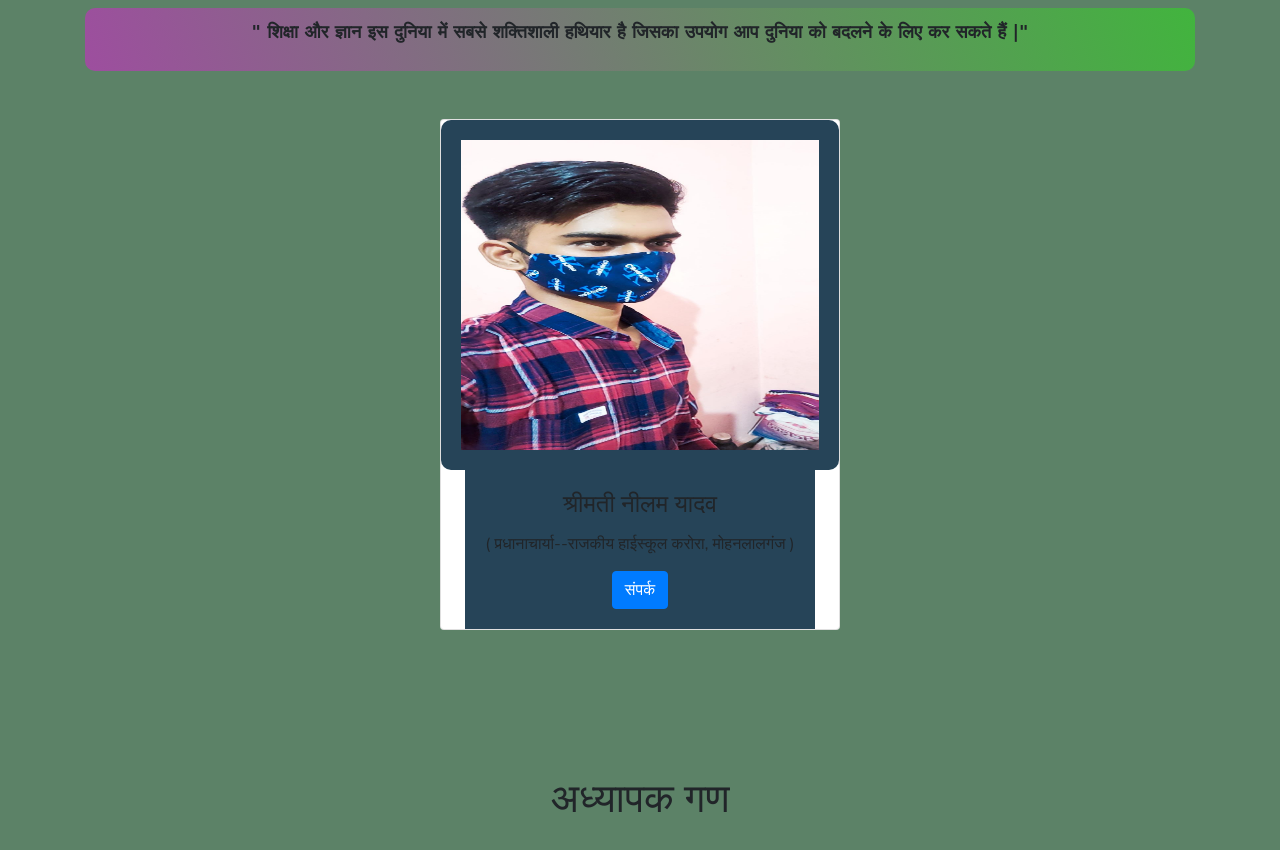
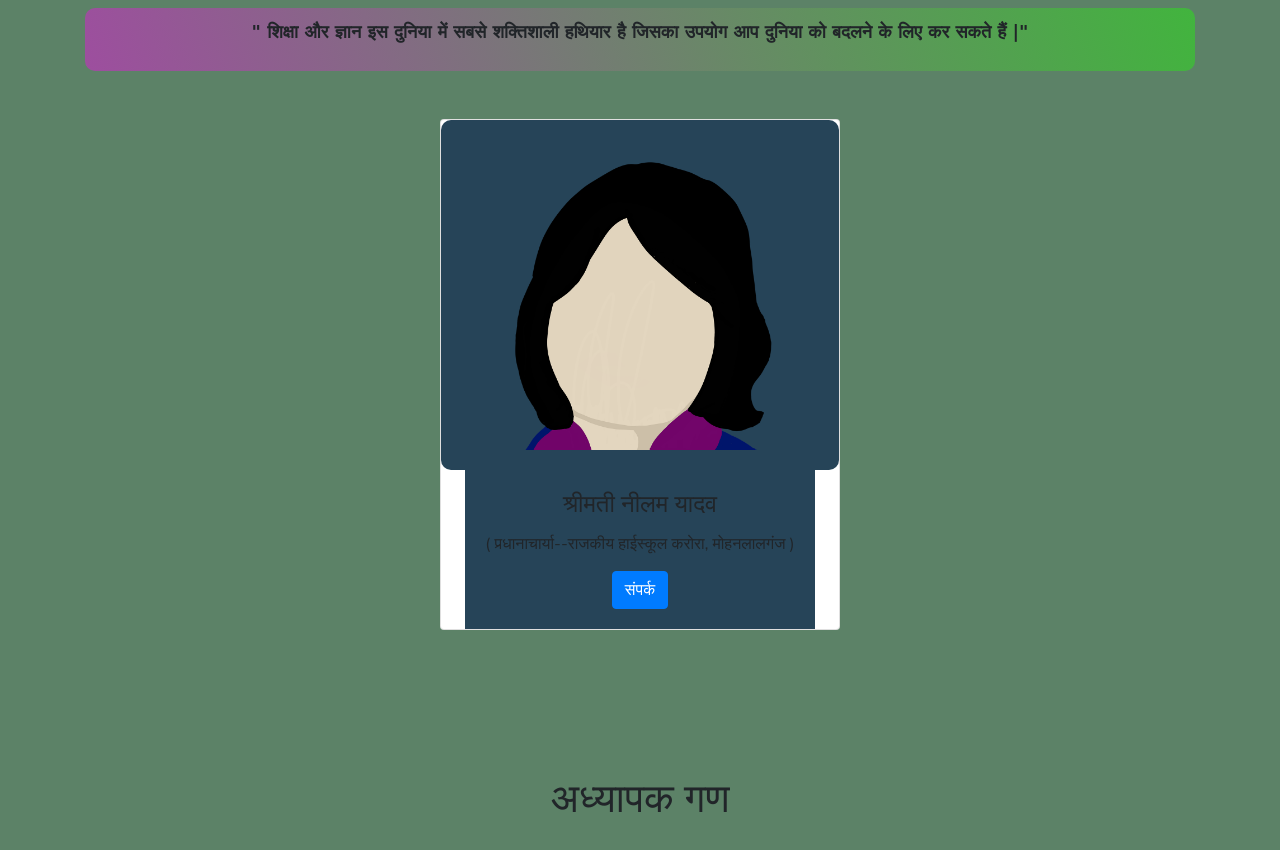
Before and after one commit to rishi803/rajkiya_gov_website, a plain HTML site: page index.html in a window 1280 px wide. Shown: the part 1800-2650 px from the top of the page. Drawn offline with nearby package versions, Linux system fonts and the light colour scheme; a web font is replaced by a local one.

Commit message:
updated principal photo

```diff
--- a/index.html
+++ b/index.html
@@ -147,7 +147,7 @@
     <p>" शिक्षा और ज्ञान इस दुनिया में सबसे शक्तिशाली हथियार है जिसका उपयोग आप  दुनिया को बदलने के लिए कर सकते हैं |" </p>
    </div><br><br>
    <div class="card" style="width:400px">
-    <img class="card-img-top" src="rks11.jpeg" alt="Card image" style="width:100%">
+    <img class="card-img-top" src="lady1.png" alt="Card image" style="width:100%">
     <div class="card-body">
       <h4 class="card-title">श्रीमती  नीलम यादव</h4>
       <p class="card-text">(  प्रधानाचार्या--राजकीय हाईस्कूल करोरा, मोहनलालगंज ) </p>
--- a/style.css
+++ b/style.css
@@ -137,9 +137,7 @@ ul li a:hover{
   height:10px;
   width:10px;
 }
-.admission{
 
-}
 .rks_adm{
   background-color: #1A2980 !important;
   width:90%;
```
